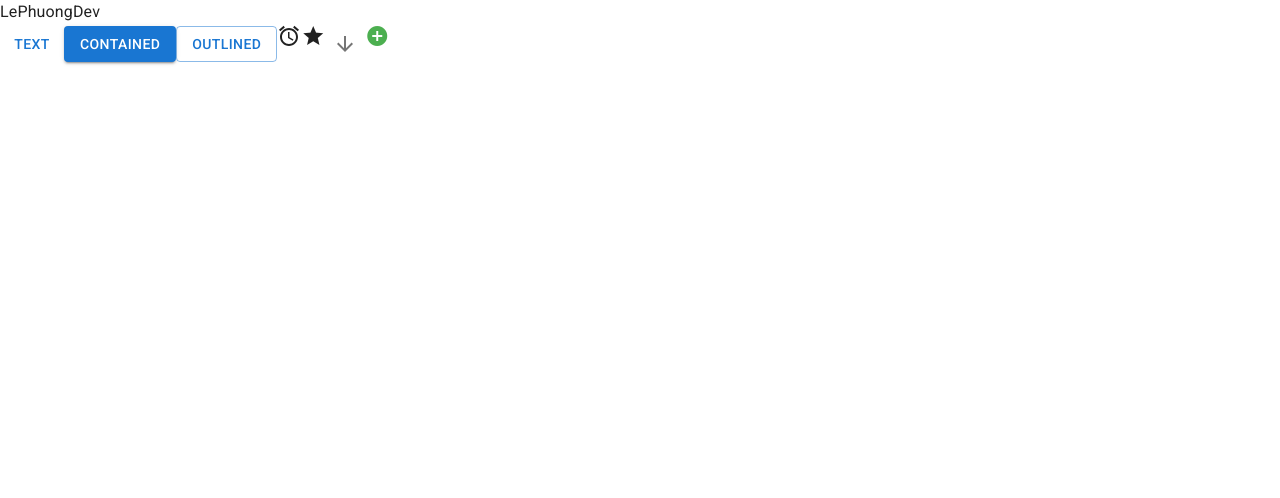
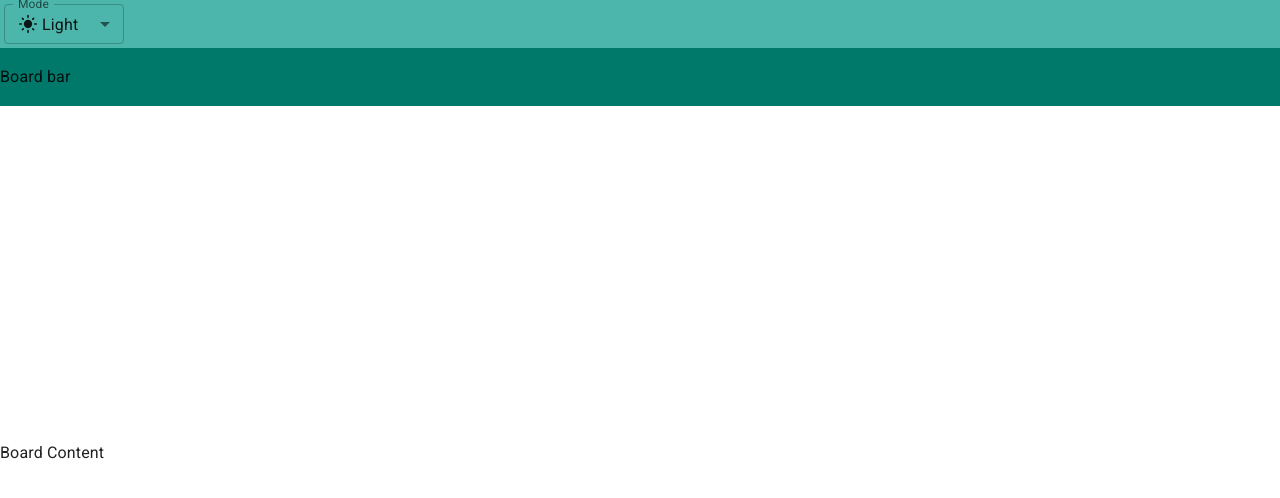
Before and after one commit to nhuphuong0263/trello-vite-project, a React (Vite) app: page / in a window 1280 px wide. Shown: the top 498 px of the page. Built offline with nearby package versions, Linux system fonts and the light colour scheme.

Commit message:
added config theme & folder structure

```diff
--- a/src/App.jsx
+++ b/src/App.jsx
@@ -1,29 +1,87 @@
-import Button from '@mui/material/Button'
-import AccessAlarmIcon from '@mui/icons-material/AccessAlarm'
-import Icon from '@mui/material/Icon'
-import IconButton from '@mui/material/IconButton'
-import SvgIcon from '@mui/material/SvgIcon'
-import { green } from '@mui/material/colors'
+import { useColorScheme } from '@mui/material/styles'
+import useMediaQuery from '@mui/material/useMediaQuery'
+
+import InputLabel from '@mui/material/InputLabel'
+import MenuItem from '@mui/material/MenuItem'
+import FormControl from '@mui/material/FormControl'
+import Select from '@mui/material/Select'
+import Box from '@mui/material/Box'
+import LightModeIcon from '@mui/icons-material/LightMode'
+import DarkModeOutlinedIcon from '@mui/icons-material/DarkModeOutlined'
+import SettingsBrightnessIcon from '@mui/icons-material/SettingsBrightness'
+import Container from '@mui/material/Container'
+
+function ModeSelect() {
+  const { mode, setMode } = useColorScheme()
+
+  const handleChange = (event) => {
+    const selectedMode = event.target.value
+    setMode(selectedMode)
+  }
+
+  return (
+    <FormControl sx={{ m: 1, minWidth: 120 }} size="small">
+      <InputLabel id='label-select-dark-light-mode'>Mode</InputLabel>
+      <Select
+        labelId='label-select-dark-light-mode'
+        id="select-dark-light-mode"
+        value={mode}
+        label='mode'
+        onChange={handleChange}
+      >
+        <MenuItem value='light'>
+          <Box sx={{ display: 'flex', alignItems: 'center', gap: 1 }}>
+            <LightModeIcon fontSize='small' /> Light
+          </Box>
+        </MenuItem>
+        <MenuItem value='dark'>
+          <Box sx={{ display: 'flex', alignItems: 'center', gap: 1 }}>
+            <DarkModeOutlinedIcon fontSize='small' /> Dark
+          </Box>
+        </MenuItem>
+        <MenuItem value='system'>
+          <Box sx={{ display: 'flex', alignItems: 'center', gap: 1 }}>
+            <SettingsBrightnessIcon fontSize='small' /> System
+          </Box>
+        </MenuItem>
+      </Select>
+    </FormControl>
+  )
+}
 
 function App() {
+  useMediaQuery('(prefers-color-scheme: dark)')
 
   return (
-    <>
-      <div>LePhuongDev</div>
-      <Button variant="text">text</Button>
-      <Button variant="contained">contained</Button>
-      <Button variant="outlined">outlined</Button>
-      <AccessAlarmIcon />
-      <Icon>star</Icon>
-
-      <IconButton aria-label="delete">
-        <SvgIcon>
-          <path d="M20 12l-1.41-1.41L13 16.17V4h-2v12.17l-5.58-5.59L4 12l8 8 8-8z" />
-        </SvgIcon>
-      </IconButton>
-
-      <Icon sx={{ color: green[500] }}>add_circle</Icon>
-    </>
+    <Container disableGutters maxWidth={false} sx={{ heihgt: '100vh', backgroundColor: 'primary.main'}}>
+      <Box sx={{
+        backgroundColor: 'primary.light',
+        width: '100%',
+        height: (theme) => theme.trello.appBarHeight,
+        display: 'flex',
+        alignItems: 'center'
+      }}>
+        <ModeSelect />
+      </Box>
+      <Box sx={{
+        backgroundColor: 'primary.dark',
+        width: '100%',
+        height: (theme) => theme.trello.boardBarHeight,
+        display: 'flex',
+        alignItems: 'center'
+      }}>
+        Board bar
+      </Box>
+      <Box sx={{
+        backgroundColor: 'primary.contrastText',
+        width: '100%',
+        height: (theme) => `calc(100vh - ${theme.trello.appBarHeight} - ${theme.trello.boardBarHeight})`,
+        display: 'flex',
+        alignItems: 'center'
+      }}>
+        Board Content
+      </Box>
+    </Container>
   )
 }
 
--- a/src/main.jsx
+++ b/src/main.jsx
@@ -1,11 +1,15 @@
 import React from 'react'
 import ReactDOM from 'react-dom/client'
 import App from './App.jsx'
-import CssBaseline from '@mui/material/CssBaseline';
+import CssBaseline from '@mui/material/CssBaseline'
+import { Experimental_CssVarsProvider as CssVarsProvider } from '@mui/material/styles'
+import theme from './theme'
 
 ReactDOM.createRoot(document.getElementById('root')).render(
   <React.StrictMode>
-    <CssBaseline />
-    <App />
+    <CssVarsProvider theme={theme}>
+      <CssBaseline />
+      <App />
+    </CssVarsProvider>
   </React.StrictMode>,
 )
--- /dev/null
+++ b/src/theme.js
@@ -0,0 +1,27 @@
+import { experimental_extendTheme as extendTheme} from '@mui/material/styles'
+import { teal, deepOrange, cyan, orange } from '@mui/material/colors'
+
+const theme = extendTheme({
+  trello: {
+    appBarHeight: '48px',
+    boardBarHeight: '58px'
+  },
+  colorSchemes: {
+    light: {
+      palette: {
+        primary: teal,
+        secondary: cyan
+      },
+      spacing: (factor) => `${0.25 * factor}rem`
+    },
+    dark: {
+      palette: {
+        primary: deepOrange,
+        secondary: orange
+      },
+      spacing: (factor) => `${0.25 * factor}rem`
+    }
+  }
+})
+
+export default theme
--- /dev/null
+++ b/src/utils/constans.js
@@ -0,0 +1 @@
+export const API_ROOT = 'http://localhost:8017'
```
Also changed, not shown: src/components/Mode/ModeToggle.jsx (added, +15 -0 lines), src/utils/sort.js (added).
